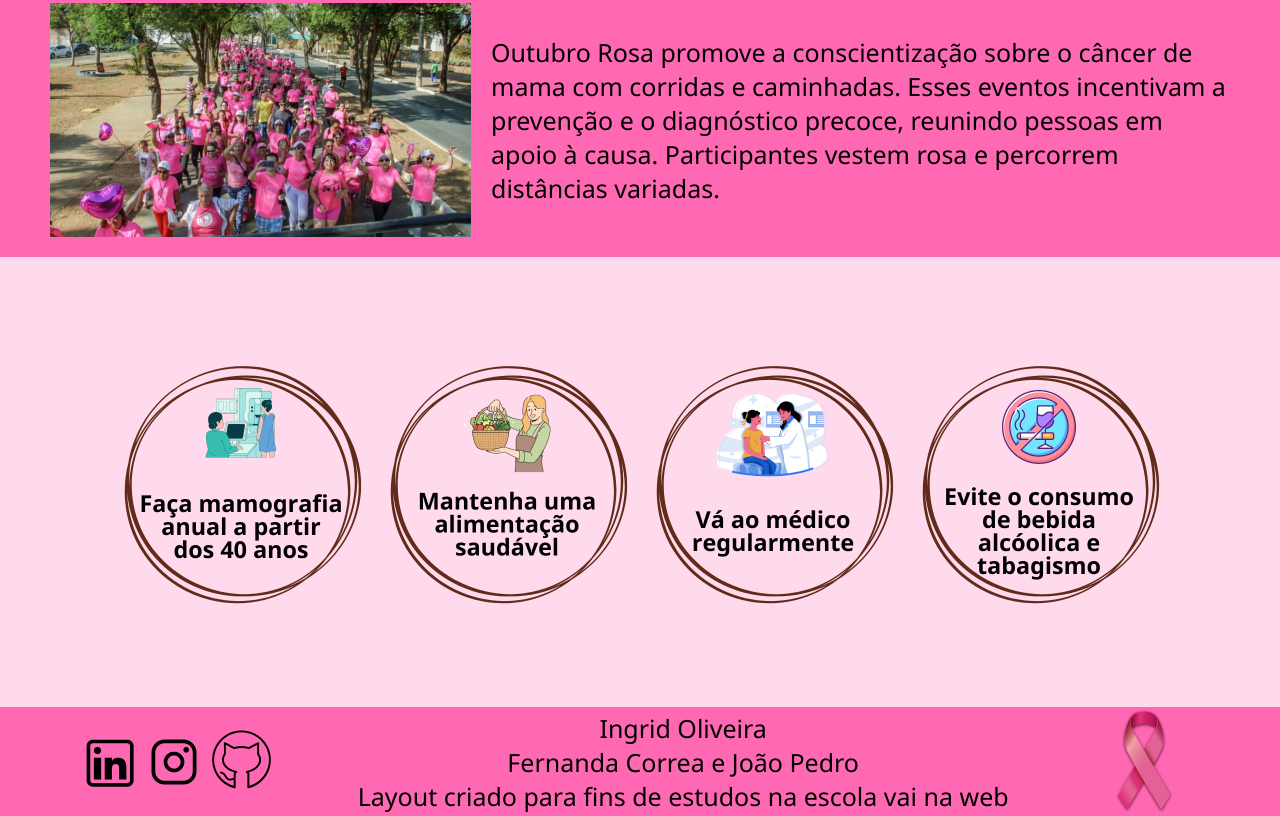
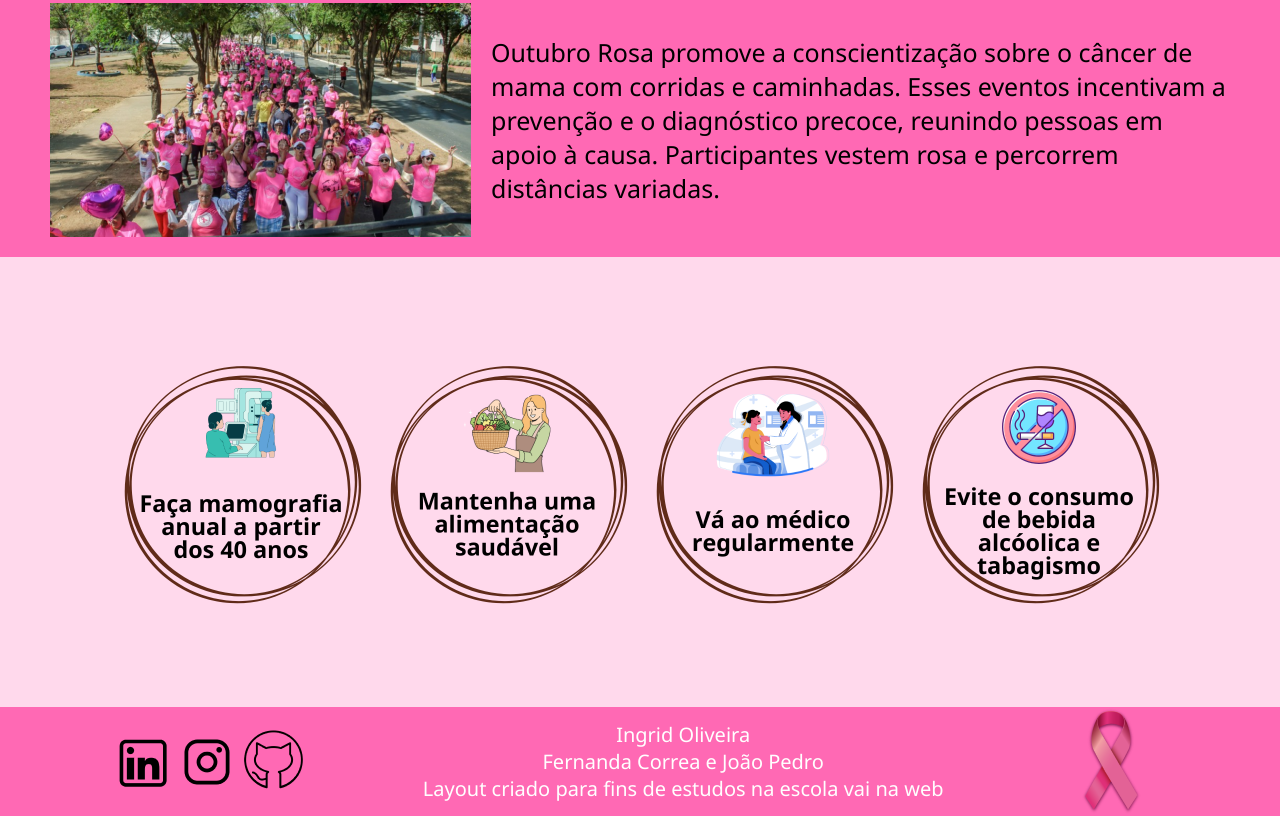
Before and after one commit to viannaingrid/outubro-rosa, a plain HTML site: page index.html in a window 1280 px wide. Shown: the part 532-1348 px from the top of the page. Drawn offline with Linux system fonts and the light colour scheme.

Commit message:
update p

```diff
--- a/assets/css/style.scss
+++ b/assets/css/style.scss
@@ -96,8 +96,9 @@ footer {
     p{
     display: flex;
     align-items: center;
-    font-size: 25px;
+    font-size: 20px;
     font-weight: 400;
     justify-content: space-around;
+    color: #fff;
     }
 }
```
Also changed, not shown: assets/css/style.css, 1 other file.
